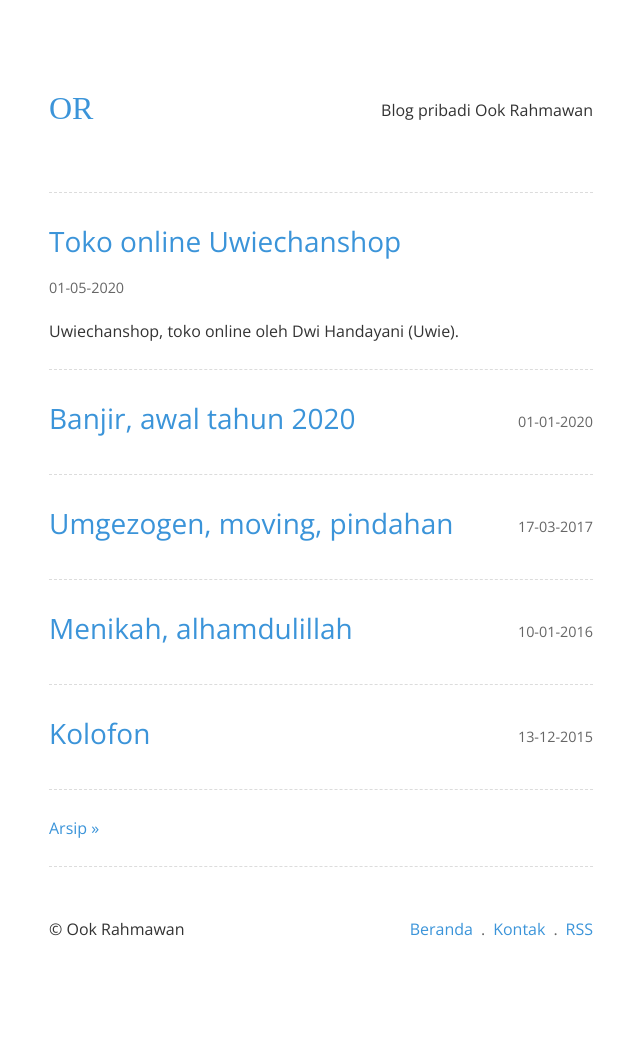
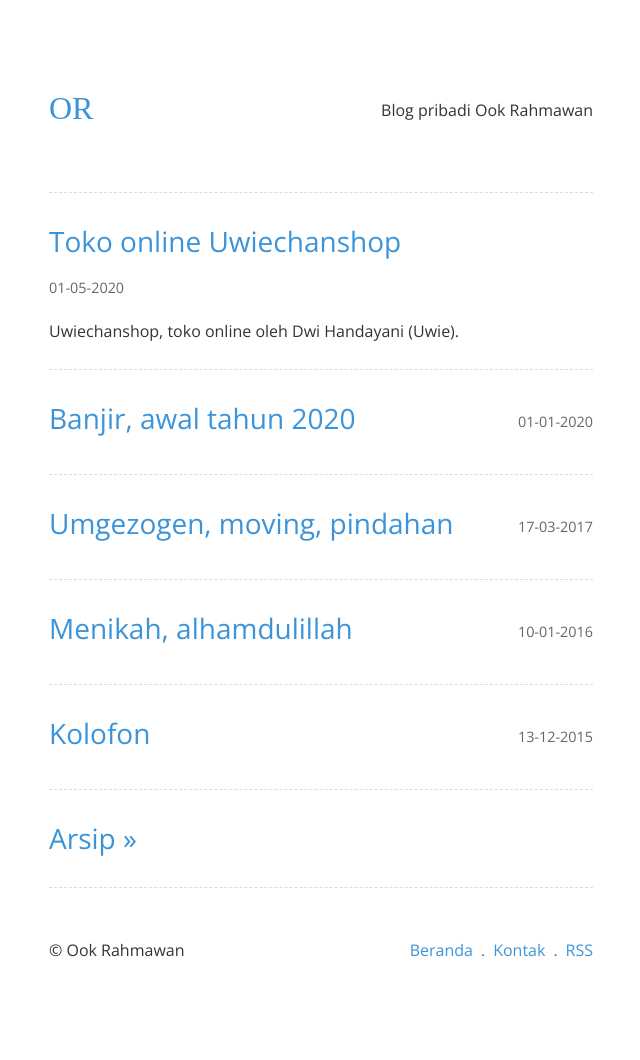
Before and after one commit to krhmwn/krhmwn.github.io, a Jekyll site: the page built from index.html, in a window 1280 px wide. Shown: the whole page, without its empty margins (319-959 px from the left). Built offline with Jekyll 4.4.1, drawn with Linux system fonts in a browser that asks for light colours; some web fonts are replaced; before the commit the page ends 1039 px from its top, so only the background shows below that.

Commit message:
Update v.5.5.175

```diff
--- a/index.html
+++ b/index.html
@@ -16,6 +16,6 @@ title: null
 </article>
 {% endfor %}
 <article class="archive">
-<a href="/archive">Arsip &raquo;</a>
+<h2 class="posttitle"><a href="/archive">Arsip &raquo;</a></h2>
 </article>
 {% include footer.html %}
```
